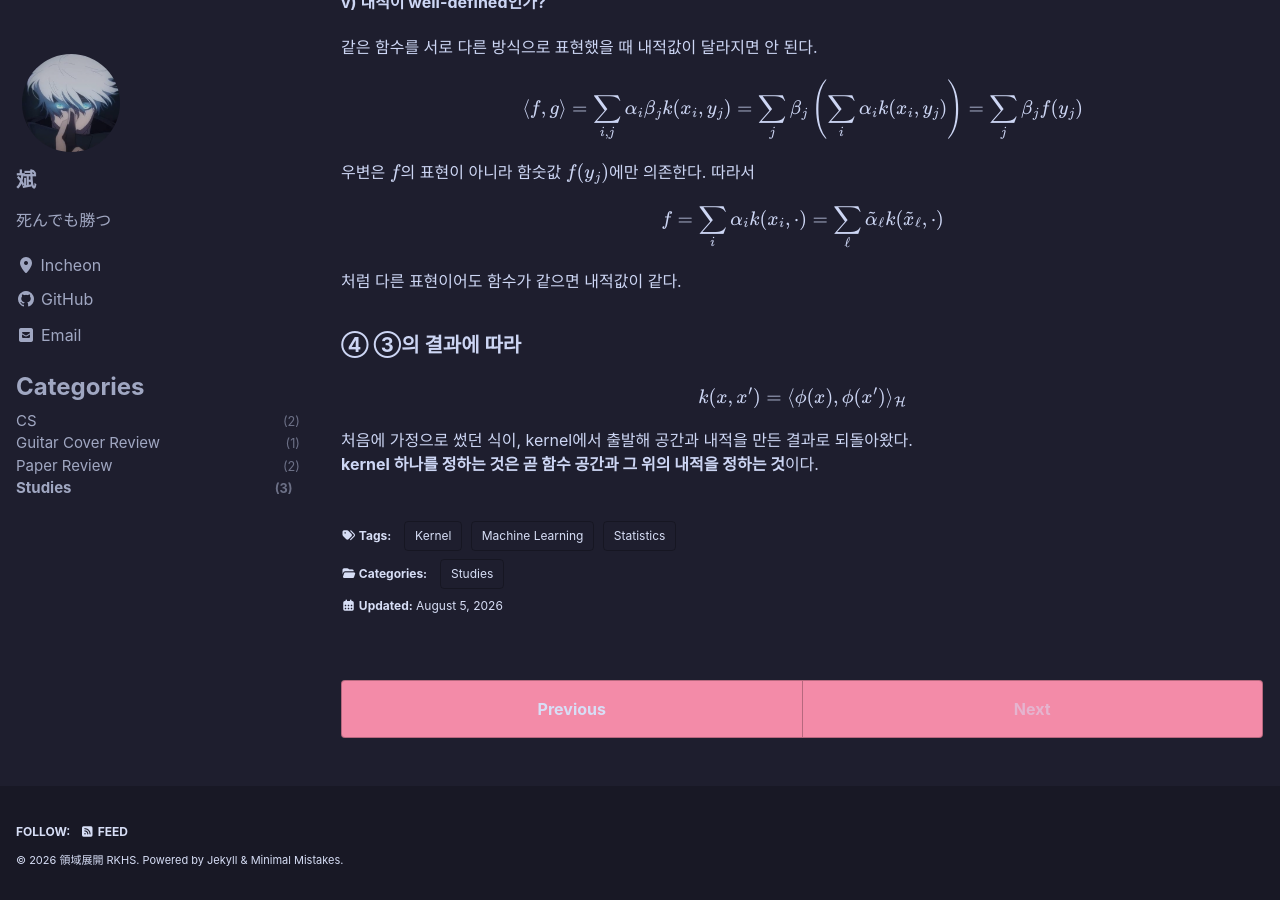
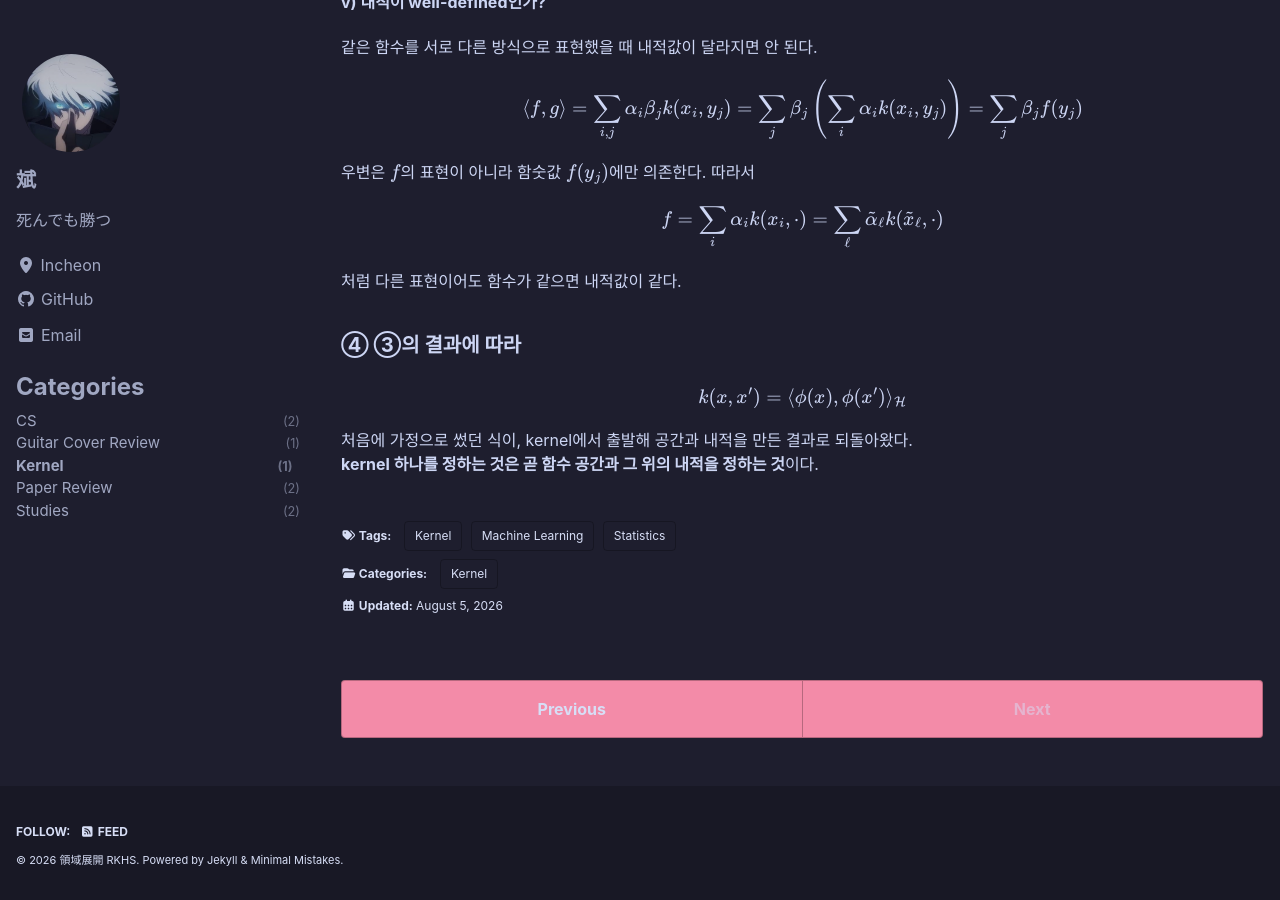
Before and after one commit to ml-bean/ml-bean.github.io, a Jekyll site: the page built from _posts/Kernel/2026-08-05-Kernel1.md, in a window 1280 px wide and 900 px high, scrolled down 8347 px. Built offline with Jekyll 4.4.1, drawn with Linux system fonts in a browser that asks for light colours; cached includes are drawn as plain includes; formulas are drawn with MathJax 3.

Commit message:
Kernel1.md - modified category Studies to Kernel

```diff
--- a/_posts/Kernel/2026-08-05-Kernel1.md
+++ b/_posts/Kernel/2026-08-05-Kernel1.md
@@ -2,7 +2,7 @@
 title: "(Work in progress)Kernel 쉽게 이해하기"
 date: 2026-08-05
 categories:
-  - Studies
+  - Kernel
 tags:
   - Machine Learning
   - Kernel
```
